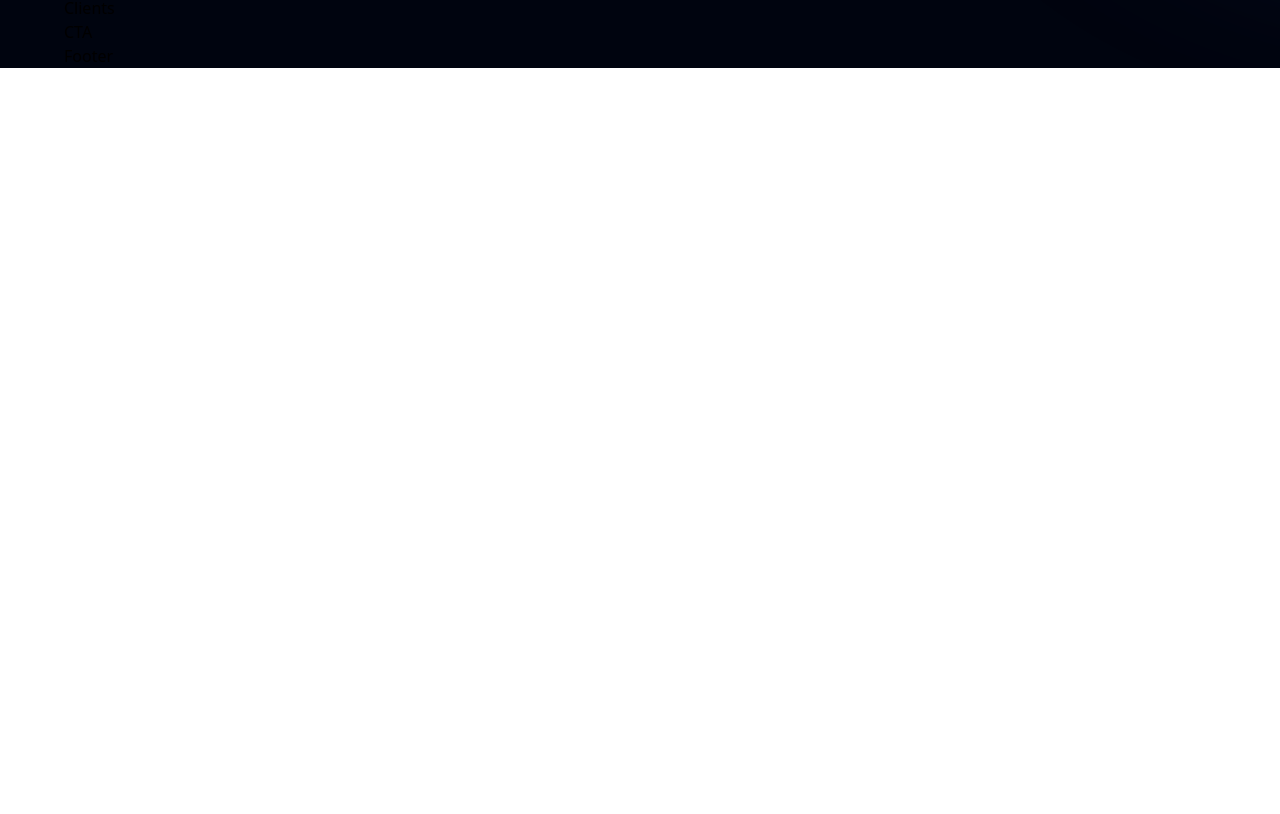
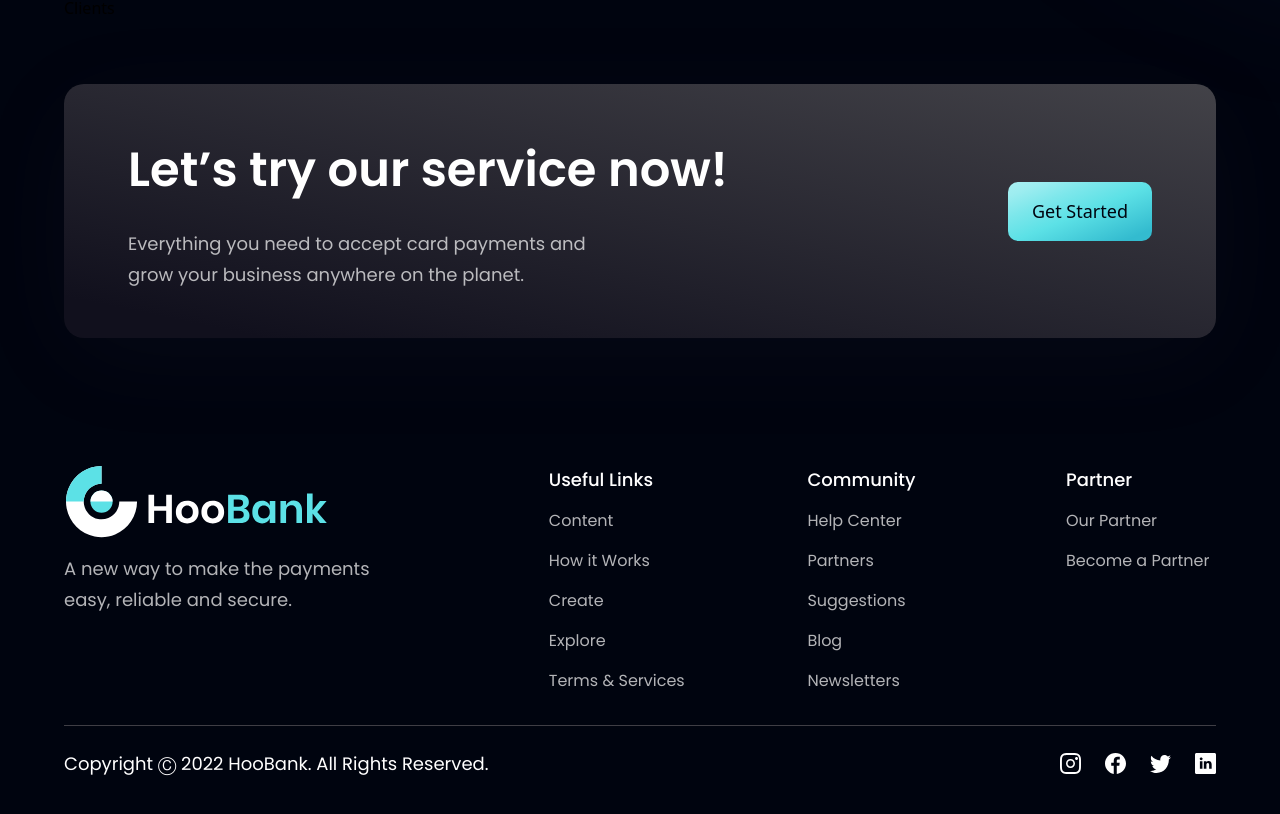
Before and after one commit to anomic84/bank-modern-app, a React (Vite) app: page / in a window 1280 px wide. Shown: the part 4120-4934 px from the top of the page. Before the commit the page ends 4188 px from the top, so only its background shows below. Built offline with nearby package versions, Linux system fonts and the light colour scheme.

Commit message:
done for now

```diff
--- a/src/components/CTA.jsx
+++ b/src/components/CTA.jsx
@@ -1,9 +1,20 @@
-import React from 'react'
+import styles from '../style'
+import Button from './Button'
 
-const CTA = () => {
-  return (
-    <div>CTA</div>
-  )
-}
+const CTA = () => (
+  <section className={`${styles.flexCenter} ${styles.marginY} ${styles.padding} sm:flex-row flex-col bg-black-gradient-2 rounded-[20px] box-shadow`}>
+    <div className="flex-1 flex flex-col">
+      <h2 className={styles.heading2}>Let’s try our service now!</h2>
+      <p className={`${styles.paragraph} max-w-[470px] mt-5`}>
+        Everything you need to accept card payments and grow your business
+        anywhere on the planet.
+      </p>
+    </div>
 
-export default CTA
+    <div className={`${styles.flexCenter} sm:ml-10 ml-0 sm:mt-0 mt-10`}>
+      <Button />
+    </div>
+  </section>
+);
+
+export default CTA;
--- a/src/components/Footer.jsx
+++ b/src/components/Footer.jsx
@@ -1,9 +1,64 @@
-import React from 'react'
+import styles from "../style";
+import { logo } from "../assets";
+import { footerLinks, socialMedia } from "../constants";
 
-const Footer = () => {
-  return (
-    <div>Footer</div>
-  )
-}
+const Footer = () => (
+  <section className={`${styles.flexCenter} ${styles.paddingY} flex-col`}>
+    <div className={`${styles.flexStart} md:flex-row flex-col mb-8 w-full`}>
+      <div className="flex-[1] flex flex-col justify-start mr-10">
+        <img
+          src={logo}
+          alt="hoobank"
+          className="w-[266px] h-[72.14px] object-contain"
+        />
+        <p className={`${styles.paragraph} mt-4 max-w-[312px]`}>
+          A new way to make the payments easy, reliable and secure.
+        </p>
+      </div>
 
-export default Footer
+      <div className="flex-[1.5] w-full flex flex-row justify-between flex-wrap md:mt-0 mt-10">
+        {footerLinks.map((footerlink) => (
+          <div key={footerlink.title} className={`flex flex-col ss:my-0 my-4 min-w-[150px]`}>
+            <h4 className="font-poppins font-medium text-[18px] leading-[27px] text-white">
+              {footerlink.title}
+            </h4>
+            <ul className="list-none mt-4">
+              {footerlink.links.map((link, index) => (
+                <li
+                  key={link.name}
+                  className={`font-poppins font-normal text-[16px] leading-[24px] text-dimWhite hover:text-secondary cursor-pointer ${
+                    index !== footerlink.links.length - 1 ? "mb-4" : "mb-0"
+                  }`}
+                >
+                  {link.name}
+                </li>
+              ))}
+            </ul>
+          </div>
+        ))}
+      </div>
+    </div>
+
+    <div className="w-full flex justify-between items-center md:flex-row flex-col pt-6 border-t-[1px] border-t-[#3F3E45]">
+      <p className="font-poppins font-normal text-center text-[18px] leading-[27px] text-white">
+        Copyright Ⓒ 2022 HooBank. All Rights Reserved.
+      </p>
+
+      <div className="flex flex-row md:mt-0 mt-6">
+        {socialMedia.map((social, index) => (
+          <img
+            key={social.id}
+            src={social.icon}
+            alt={social.id}
+            className={`w-[21px] h-[21px] object-contain cursor-pointer ${
+              index !== socialMedia.length - 1 ? "mr-6" : "mr-0"
+            }`}
+            onClick={() => window.open(social.link)}
+          />
+        ))}
+      </div>
+    </div>
+  </section>
+);
+
+export default Footer;
```
